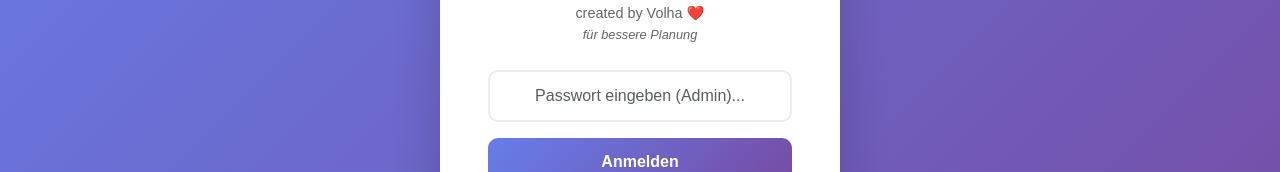
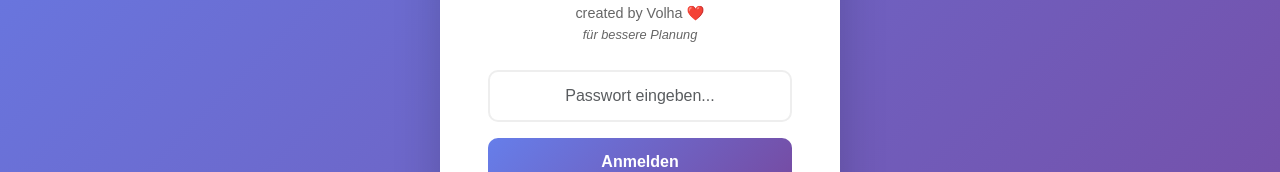
Before and after one commit to shalkev/vacation_hub, a Next.js app: page / in a window 1280 px wide. Shown: the part 365-537 px from the top of the page. Built offline with nearby package versions, Linux system fonts and the light colour scheme.

Commit message:
UI: Remove (Admin) from login password placeholder

```diff
--- a/src/app/page.js
+++ b/src/app/page.js
@@ -297,7 +297,7 @@ export default function Home() {
               <Form.Group className="mb-3">
                 <Form.Control
                   type="password"
-                  placeholder="Passwort eingeben (Admin)..."
+                  placeholder="Passwort eingeben..."
                   value={loginPassword}
                   onChange={(e) => setLoginPassword(e.target.value)}
                   className="text-center login-input"
```
